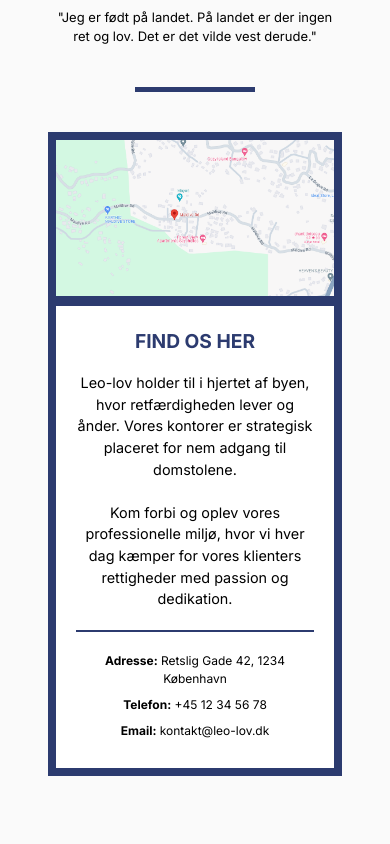
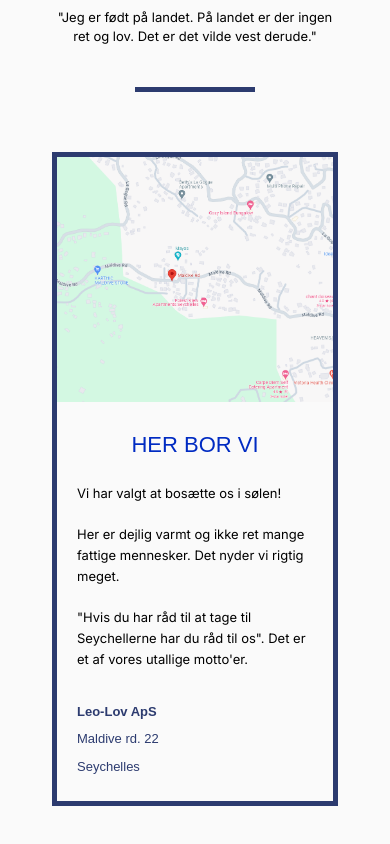
Before and after one commit to MathiasOliverNielsen/Leo-Lov-Onepage, a React (Vite) app: page / in a window 390 px wide. Shown: the part 3913-4757 px from the top of the page. Before the commit the page ends 4721 px from the top, so only its background shows below. Built offline with nearby package versions, Linux system fonts and the light colour scheme.

Commit message:
Update Location component text and styling for improved clarity and design

```diff
--- a/src/components/Location/Location.tsx
+++ b/src/components/Location/Location.tsx
@@ -15,23 +15,22 @@ const Location: React.FC = () => {
 
           <div className={styles["location-text-container"]}>
             <div className={styles["location-text"]}>
-              <h2>FIND OS HER</h2>
+              <h2>HER BOR VI</h2>
               <p>
-                Leo-lov holder til i hjertet af byen, hvor retfærdigheden lever og ånder. Vores kontorer er strategisk placeret for nem adgang til domstolene.
+                Vi har valgt at bosætte os i sølen!
                 <br />
                 <br />
-                Kom forbi og oplev vores professionelle miljø, hvor vi hver dag kæmper for vores klienters rettigheder med passion og dedikation.
+                Her er dejlig varmt og ikke ret mange fattige mennesker. Det nyder vi rigtig meget.
+                <br />
+                <br />
+                "Hvis du har råd til at tage til Seychellerne har du råd til os". Det er et af vores utallige motto'er.
               </p>
               <div className={styles["location-details"]}>
                 <p>
-                  <strong>Adresse:</strong> Retslig Gade 42, 1234 København
+                  <strong>Leo-Lov ApS</strong>
                 </p>
-                <p>
-                  <strong>Telefon:</strong> +45 12 34 56 78
-                </p>
-                <p>
-                  <strong>Email:</strong> kontakt@leo-lov.dk
-                </p>
+                <p>Maldive rd. 22</p>
+                <p>Seychelles</p>
               </div>
             </div>
           </div>
--- a/src/components/Location/location.module.scss
+++ b/src/components/Location/location.module.scss
@@ -1,9 +1,7 @@
 .location {
-  display: flex;
-  flex-direction: column;
-  gap: 60px;
-  align-items: center;
-}
+  width: 100%;
+  padding: 40px 50px;
+  background: #fafafa;
 
   .location-section {
     display: flex;
@@ -12,117 +10,174 @@
   }
 
   .location-container {
-  width: 1192px;
-  height: 530px;
-  display: flex;
+    max-width: 1192px;
+    display: grid;
+    grid-template-columns: 1fr 1fr;
     gap: 10px;
-  border: 8px solid #2c3b6f;
+
     background-color: #2c3b6f;
   }
 
   .location-image-container {
-  flex: 1;
-  height: 100%;
+    img {
+      width: 100%;
+      height: 530px;
+      object-fit: cover;
+      border: 8px solid #2c3b6f;
+      border-right: none;
+      display: block;
     }
-
-.location-image {
-  width: 100%;
-  height: 100%;
-  object-fit: cover;
-  display: block;
-  aspect-ratio: 1 / 1;
   }
 
   .location-text-container {
-  flex: 1;
-  height: 100%;
-  background-color: #fff;
+    background: #fafafa;
+    border: 8px solid #2c3b6f;
+    border-left: none;
+    padding: 49px 67px;
+    display: flex;
+    flex-direction: column;
+    text-align: left;
+
+    .location-text {
+      color: #000000;
+      font-family: "Inter", sans-serif;
+      font-size: 16px;
+      font-weight: 400;
+      line-height: 1.6;
+      width: 100%;
+      max-width: 460px;
+
+      h2 {
+        color: #002bc2;
+        text-align: center;
+        font-family: "Jura", sans-serif;
+        font-size: 32px;
+        font-weight: 400;
+        margin: 0 0 25px 0;
+        width: 100%;
       }
 
-.location-text {
-  width: 100%;
-  height: 100%;
-  padding: 40px;
-  display: flex;
-  flex-direction: column;
-  justify-content: center;
-  background-color: #fff;
+      > p {
+        margin: 0 0 15px 0;
+
+        &:last-child {
+          margin-bottom: 0;
         }
-
-.location-text h2 {
-  color: #2c3b6f;
-  margin-bottom: 20px;
-  word-wrap: break-word;
-  overflow-wrap: break-word;
-}
-
-.location-text p {
-  line-height: 1.6;
-  word-wrap: break-word;
-  overflow-wrap: break-word;
       }
 
       .location-details {
-  margin-top: 20px;
-  padding-top: 20px;
-  border-top: 2px solid #2c3b6f;
+        margin-top: auto;
+        padding-top: 30px;
+
+        p {
+          color: #2c3b6f;
+          font-family: "Jura", sans-serif;
+          font-size: 16px;
+          font-weight: 400;
+          line-height: 1.5;
+          margin: 0 0 8px 0;
+
+          &:last-child {
+            margin-bottom: 0;
+          }
+        }
+      }
+    }
   }
 
-.location-details p {
-  margin-bottom: 8px;
-  font-size: 14px;
+  @media (max-width: 1024px) {
+    padding: 40px 40px;
+
+    .location-text-container {
+      padding: 40px 50px;
+
+      .location-text {
+        h2 {
+          font-size: 28px;
         }
 
-/* Responsive Media Queries */
-@media (max-width: 1200px) {
-  .location-container {
-    width: 90%;
-    max-width: 1000px;
+        font-size: 15px;
+      }
     }
   }
 
   @media (max-width: 768px) {
+    padding: 20px 30px;
+
     .location-container {
-    flex-direction: column;
-    width: 90%;
-    height: auto;
-    gap: 10px;
+      grid-template-columns: 1fr;
+      gap: 0;
     }
 
     .location-image-container {
-    width: 100%;
-    height: 200px;
+      img {
+        height: 350px;
+        border: 6px solid #2c3b6f;
+        border-bottom: none;
+        border-right: 6px solid #2c3b6f;
       }
-
-  .location-image {
-    aspect-ratio: 16 / 9;
     }
 
     .location-text-container {
-    width: 100%;
+      border: 6px solid #2c3b6f;
+      border-top: none;
+      border-left: 6px solid #2c3b6f;
+      padding: 30px 25px;
+
+      .location-text {
+        h2 {
+          font-size: 26px;
+          margin-bottom: 20px;
         }
 
-  .location-text {
-    padding: 30px;
+        font-size: 14px;
+
+        .location-details {
+          p {
+            font-size: 14px;
+          }
+        }
+      }
     }
   }
 
   @media (max-width: 480px) {
-  .location-text {
-    padding: 20px;
+    padding: 20px 20px;
+
+    .location-image-container {
+      img {
+        height: 250px;
+        border: 5px solid #2c3b6f;
+        border-bottom: none;
+        border-right: 5px solid #2c3b6f;
+      }
     }
 
-  .location-text h2 {
-    font-size: 1.2em;
-    margin-bottom: 15px;
+    .location-text-container {
+      border: 5px solid #2c3b6f;
+      border-top: none;
+      border-left: 5px solid #2c3b6f;
+      padding: 25px 20px;
+
+      .location-text {
+        h2 {
+          font-size: 22px;
         }
 
-  .location-text p {
-    font-size: 0.9em;
-    line-height: 1.5;
+        font-size: 13px;
+
+        > p {
+          margin-bottom: 12px;
         }
 
-  .location-details p {
-    font-size: 12px;
+        .location-details {
+          padding-top: 20px;
+
+          p {
+            font-size: 13px;
           }
         }
+      }
+    }
+  }
+}
```
Lines whose indentation alone changed are shown as unchanged.
